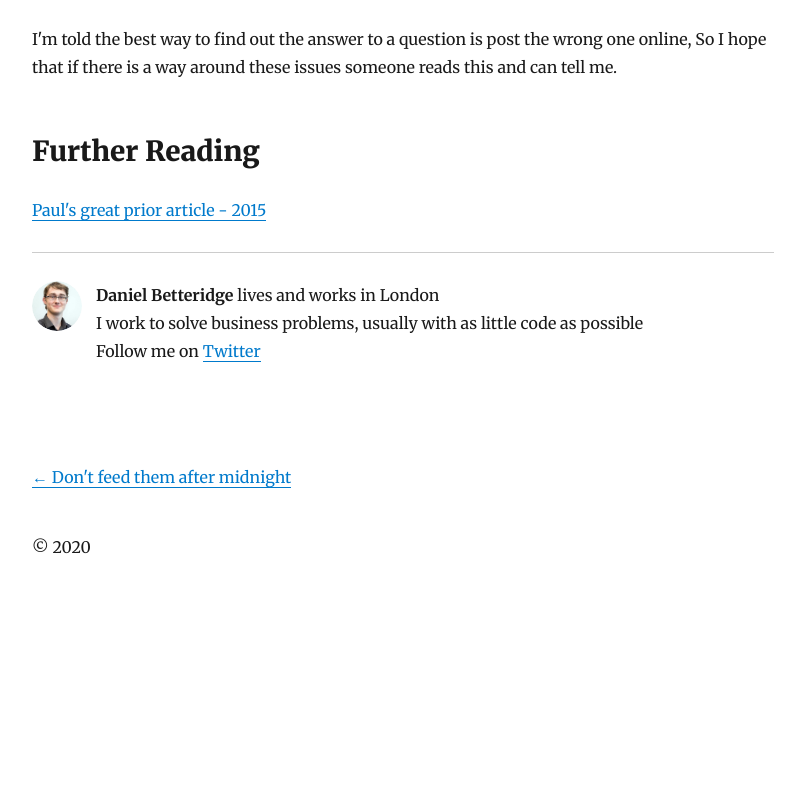
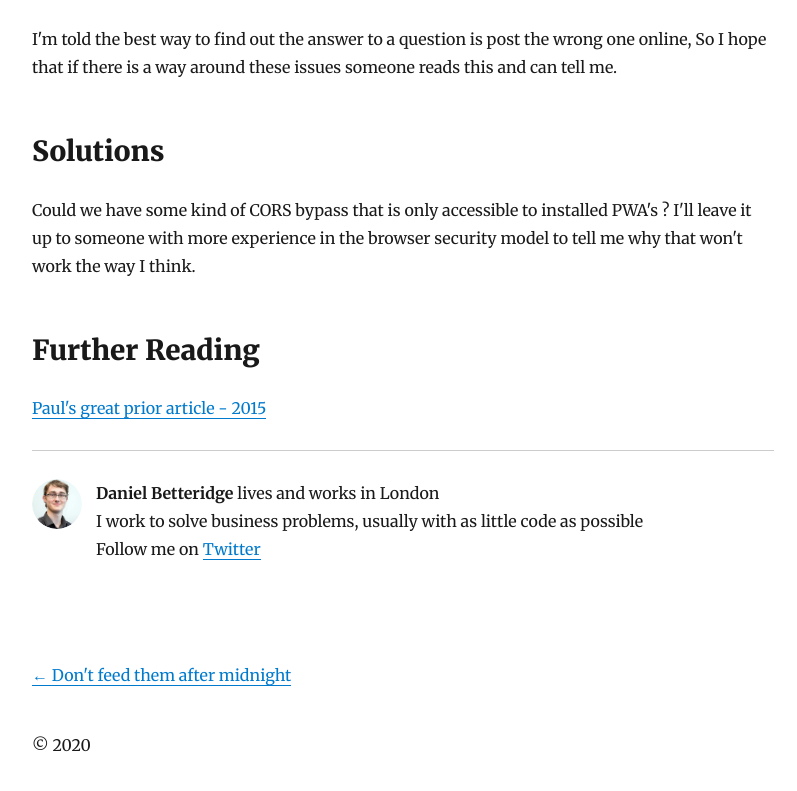
Before and after one commit to dbetteridge/dbetteridge.github.io, a Gatsby site: page /a-lost-cors/ in a window 1280 px wide. Shown: the part 2076-2867 px from the top of the page, without its empty margins (237-1034 px from the left). Before the commit the page ends 2679 px from the top, so only its background shows below. Built offline with nearby package versions, Linux system fonts and the light colour scheme; Gatsby itself is replaced by a stand-in of ours; some packages are replaced by stand-ins of ours.

Commit message:
Update text

```diff
--- a/content/blog/a-lost-cors/index.md
+++ b/content/blog/a-lost-cors/index.md
@@ -50,6 +50,11 @@ but the initial piece of work I wanted to do to learn about browser API's is unf
 
 I'm told the best way to find out the answer to a question is post the wrong one online, So I hope that if there is a way around these issues someone reads this and can tell me.
 
+## Solutions
+
+Could we have some kind of CORS bypass that is only accessible to installed PWA's ?
+I'll leave it up to someone with more experience in the browser security model to tell me why that won't work the way I think.
+
 ## Further Reading
 
 [Paul's great prior article - 2015](https://aerotwist.com/blog/cors-for-concern/)
```
